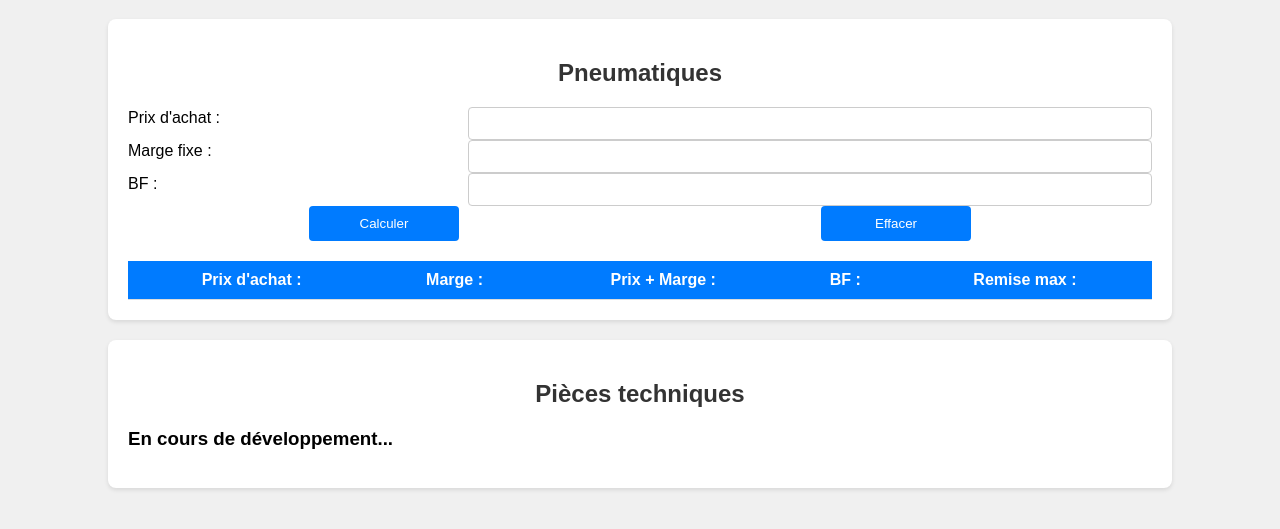
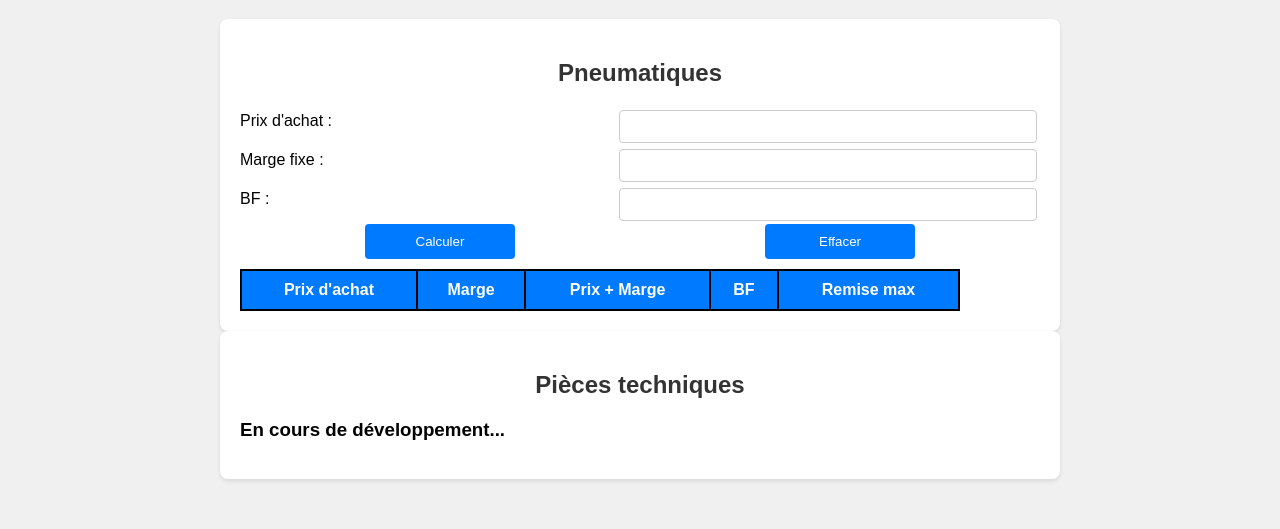
Before and after one commit to AnthonyGodart/PriceCounter, a plain HTML site: page index.html in a window 1280 px wide. Shown: the part 61-590 px from the top of the page. Drawn offline with Linux system fonts and the light colour scheme.

Commit message:
corrected style

```diff
--- a/index.html
+++ b/index.html
@@ -23,11 +23,11 @@
         <table id="table" aria-describedby="Tableau de valeurs">
             <thead>
                 <tr>
-                    <th>Prix d'achat :</th>
-                    <th>Marge :</th>
-                    <th>Prix + Marge :</th>
-                    <th>BF :</th>
-                    <th>Remise max :</th>
+                    <th>Prix d'achat</th>
+                    <th>Marge</th>
+                    <th>Prix + Marge</th>
+                    <th>BF</th>
+                    <th>Remise max</th>
                 </tr>
             </thead>
             <tbody>
--- a/style.css
+++ b/style.css
@@ -1,7 +1,8 @@
 body {
     font-family: Arial, sans-serif;
     background-color: #f0f0f0;
-    margin: 0;
+    box-sizing: border-box;
+    margin: 0 auto;
     padding: 0;
 }
 
@@ -11,8 +12,9 @@ h1, h2 {
 }
 
 section {
-    margin: 20px auto;
-    width: 80%;
+    margin: 0 auto;
+    width: 90%; /* Ajusté pour être plus adaptatif */
+    max-width: 800px; /* Limitation de la largeur maximale */
     background-color: #fff;
     border-radius: 8px;
     padding: 20px;
@@ -24,7 +26,7 @@ section {
     flex-wrap: wrap;
     justify-content: space-between;
     align-items: center;
-    margin-bottom: 20px;
+    margin-bottom: 10px;
 }
 
 label {
@@ -33,15 +35,18 @@ label {
 }
 
 input[type="number"] {
-    flex: 0 0 65%;
+    flex: 0 0 50%;
+    margin: 3px;
     padding: 8px;
     border: 1px solid #ccc;
     border-radius: 4px;
+    width: 100%; /* Pour une meilleure adaptation sur les petits écrans */
 }
 
 button {
     margin: auto;
-    width : 150px;
+    width : 100%; /* Pour une meilleure adaptation sur les petits écrans */
+    max-width: 150px; /* Limitation de la largeur maximale */
     padding: 10px;
     background-color: #007bff;
     color: #fff;
@@ -56,26 +61,24 @@ button:hover {
 }
 
 table {
-    width: 100%;
+    width: 90%;
     border-collapse: collapse;
+    border: 2px solid black;
 }
 
 table th, table td {
     padding: 10px;
     text-align: center;
     border-bottom: 1px solid #ddd;
+    border-right: 2px solid black;
 }
 
 table th {
     background-color: #007bff;
     color: #fff;
+    border-right: 2px solid black;
 }
 
 table tbody tr:nth-child(even) {
     background-color: #f2f2f2;
 }
-
-table tbody tr:nth-child(4) {
-    font-weight: bold;
-    text-decoration-color: green;
-}
```
